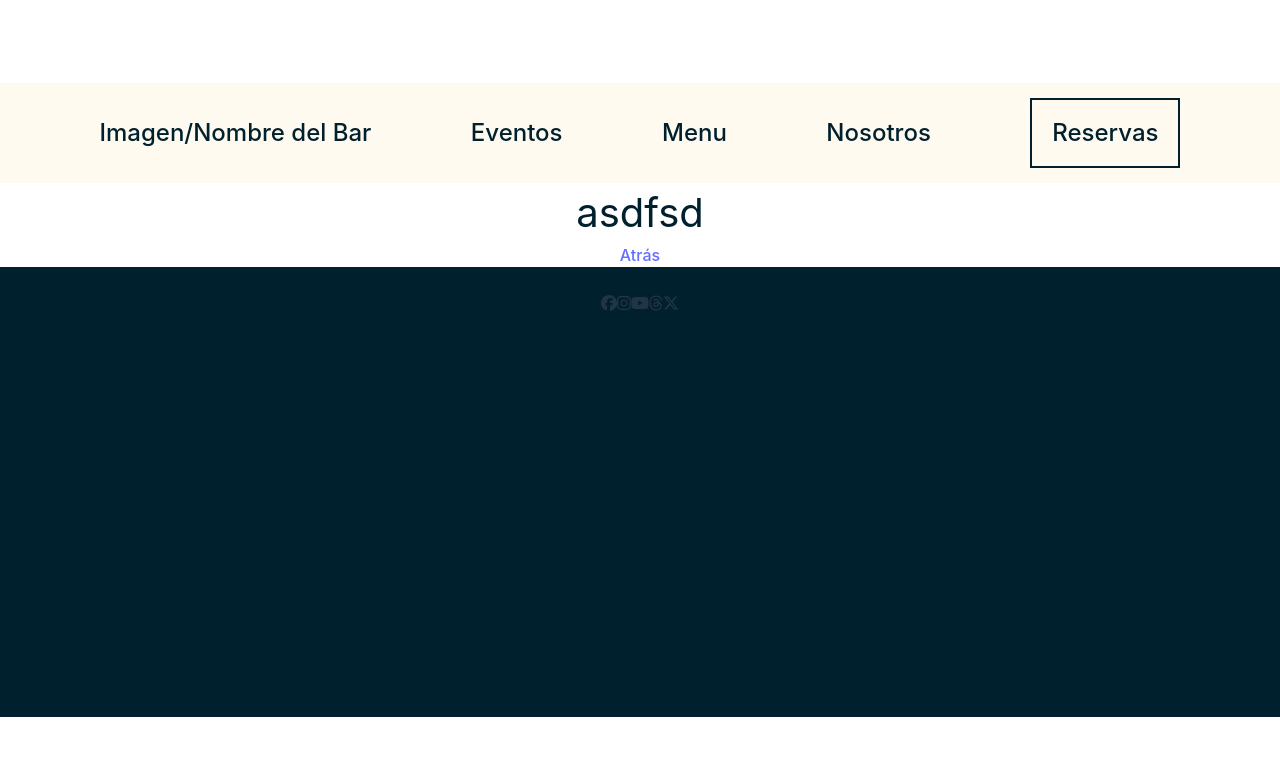
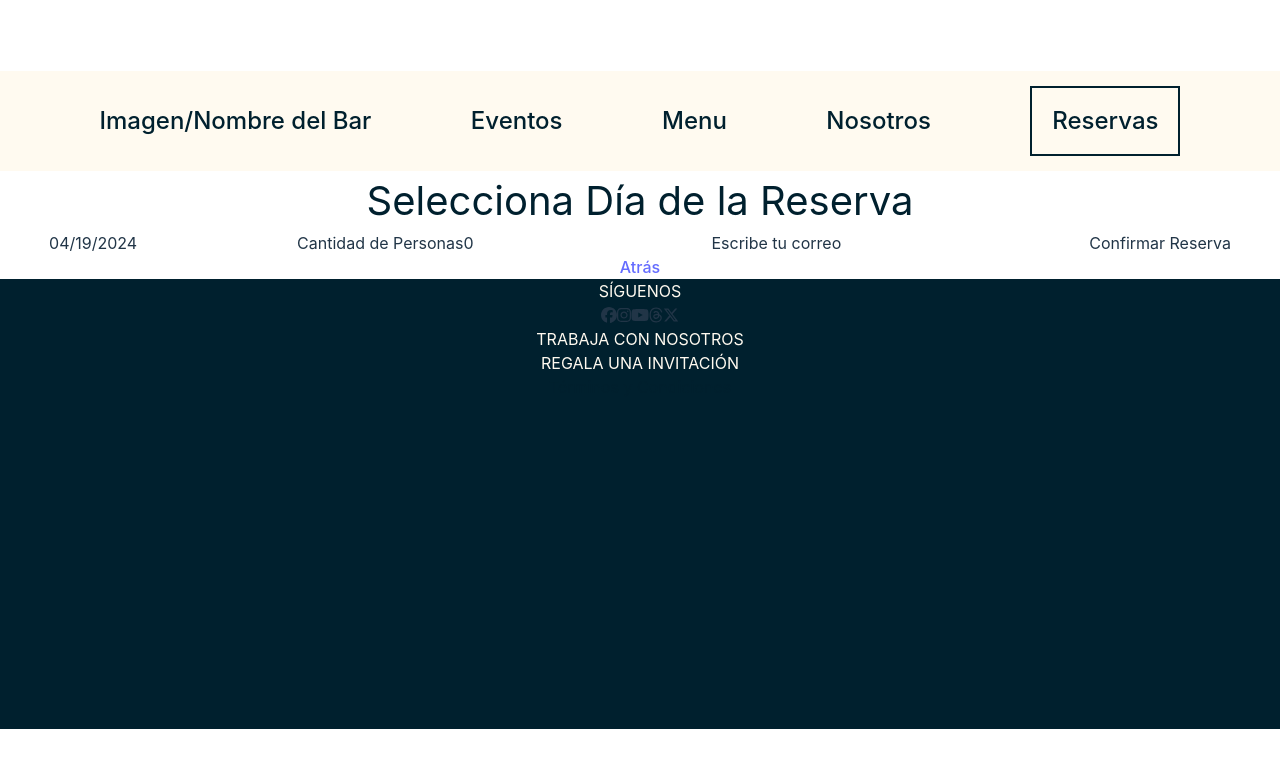
Before and after one commit to saramburo/FrontEnd-Group-9, a React (Vite) app: page /dia in a window 1280 px wide. Shown: the top 768 px of the page. Built offline with nearby package versions, Linux system fonts and the light colour scheme.

Commit message:
reservar día

```diff
--- a/package.json
+++ b/package.json
@@ -17,6 +17,7 @@
     "@fortawesome/free-solid-svg-icons": "^6.5.2",
     "@fortawesome/react-fontawesome": "^0.2.0",
     "react": "^18.2.0",
+    "react-datepicker": "^6.9.0",
     "react-dom": "^18.2.0",
     "react-router-dom": "^6.22.3"
   },
--- a/src/App.css
+++ b/src/App.css
@@ -277,3 +277,8 @@ h3 {
   font-size: 2rem;
   text-align: center;
 }
+.footer-text {
+  color: var(--cream);
+  font-size: 1rem;
+  text-align: center;
+}
--- a/src/pages/Dia.jsx
+++ b/src/pages/Dia.jsx
@@ -1,9 +1,55 @@
-import React from "react";
+import React, { useState } from "react";
 import { NavLink } from "react-router-dom";
+import DatePicker from "react-datepicker";
+import "react-datepicker/dist/react-datepicker.css";
+
 function Dia() {
+  const [date, setDate] = useState(new Date());
+  const [personas, setPersonas] = useState(0);
+  const [correo, setCorreo] = useState("");
+  const handleClick = (event) => {
+    if (date !== "" && personas > 0 && (correo !== null || correo !== "")) {
+      alert(
+        `Solicitud Enviada, espera tu confirmación en: ${correo} y ${personas} personas`
+      );
+    } else {
+      alert("falta info");
+    }
+  };
+
+  const handlePersonasChange = (event) => {
+    const cantidad = event.target.value;
+    setPersonas(cantidad);
+  };
+  const handleCorreoChange = (event) => {
+    const mail = event.target.value;
+    setCorreo(mail);
+  };
+
   return (
     <>
-      <p>asdfsd</p>
+      <p>Selecciona Día de la Reserva</p>
+      <form>
+        <DatePicker selected={date} onChange={(date) => setDate(date)} />
+        <label>Cantidad de Personas</label>
+        <input
+          defaultValue="0"
+          type="number"
+          id="nreserva"
+          name="nreserva"
+          onChange={handlePersonasChange}
+        />
+
+        <label>Escribe tu correo</label>
+        <input type="email" name="correo" onChange={handleCorreoChange} />
+        <input
+          type="button"
+          value="Confirmar Reserva"
+          id="confirmar"
+          name="confirmar"
+          onClick={handleClick}
+        />
+      </form>
       <NavLink to="/reservas">Atrás</NavLink>
     </>
   );
--- a/src/pages/Eventos.jsx
+++ b/src/pages/Eventos.jsx
@@ -1,7 +1,7 @@
 import React from "react";
 import Header from "../components/Header";
 import Footer from "../components/Footer";
-
+import img1 from "../assets/pexels-razane-adra-13215204.jpg";
 function Eventos() {
   return (
     <>
@@ -11,10 +11,7 @@ function Eventos() {
       <div className="grid-container">
         <div className="about-image-grid">
           <div className="event-image-grid-1">
-            <img
-              src="src\assets\pexels-razane-adra-13215204.jpg"
-              class="gallery__img"
-            />
+            <img src={img1} class="gallery__img" />
           </div>
           <div className="event-image-grid-2">
             <img
```
Also changed, not shown: 1 other file (tests, documents, lock files or other folders).
